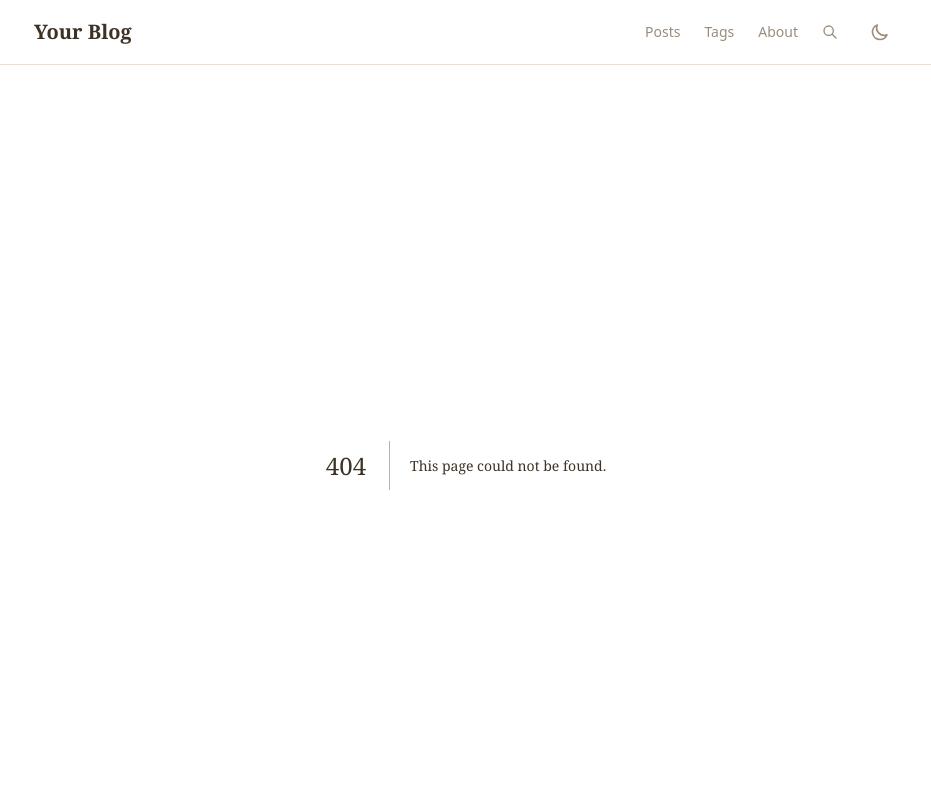
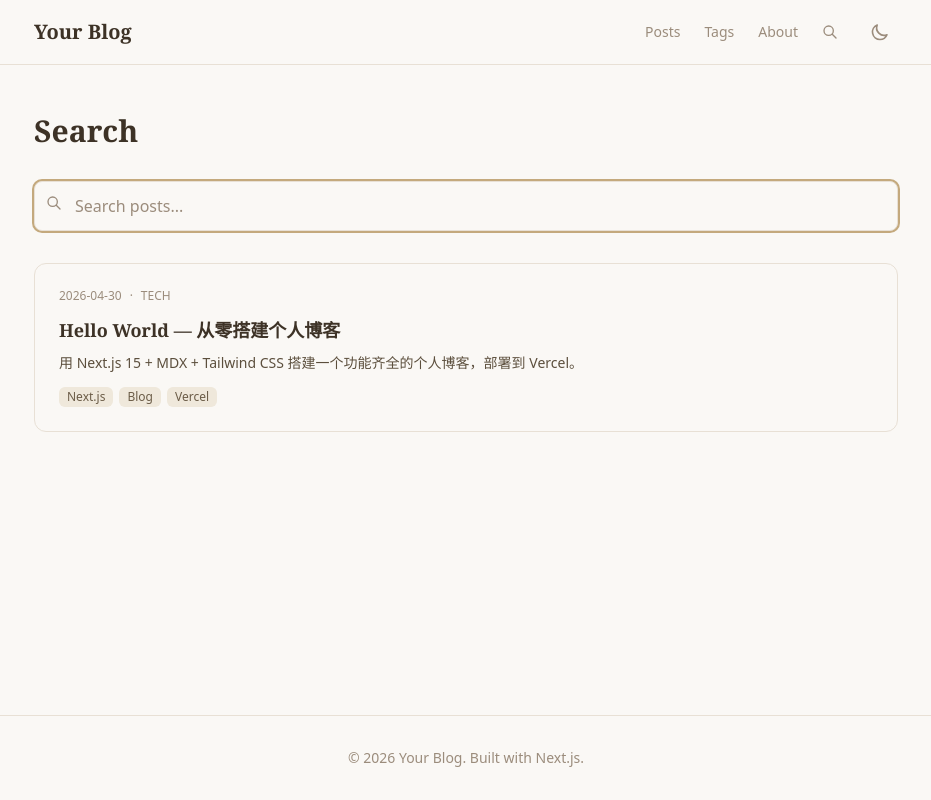
Before and after one commit to cuixiaojun001/blog, a Next.js app: page /search in a window 1280 px wide. Before the commit this address had no page. Shown: the top 800 px of the page, without its empty margins (174-1105 px from the left). Built offline with nearby package versions, Linux system fonts and the light colour scheme.

Commit message:
feat: add search page with fuse.js client-side search
Co-Authored-By: DeepSeek V4 Pro <cuixiaojun002@ke.com>

```diff
--- /dev/null
+++ b/app/search/page.tsx
@@ -0,0 +1,20 @@
+import { getAllPosts } from '@/lib/posts'
+import { SearchBar } from '@/components/search-bar'
+import type { Metadata } from 'next'
+
+export const metadata: Metadata = {
+  title: 'Search',
+}
+
+export default function SearchPage() {
+  const allPosts = getAllPosts()
+
+  return (
+    <div className="max-w-4xl mx-auto px-4 py-12">
+      <h1 className="text-3xl font-bold font-serif text-[rgb(var(--color-heading))] mb-8">
+        Search
+      </h1>
+      <SearchBar allPosts={allPosts} />
+    </div>
+  )
+}
--- /dev/null
+++ b/components/search-bar.tsx
@@ -0,0 +1,61 @@
+'use client'
+
+import { useState, useMemo } from 'react'
+import Fuse from 'fuse.js'
+import type { PostMeta } from '@/lib/posts'
+import { PostCard } from './post-card'
+
+export function SearchBar({ allPosts }: { allPosts: PostMeta[] }) {
+  const [query, setQuery] = useState('')
+
+  const fuse = useMemo(() => new Fuse(allPosts, {
+    keys: ['title', 'excerpt', 'tags', 'category'],
+    threshold: 0.3,
+  }), [allPosts])
+
+  const results = query.trim()
+    ? fuse.search(query).map(r => r.item)
+    : allPosts
+
+  return (
+    <div>
+      <div className="relative mb-8">
+        <input
+          type="text"
+          value={query}
+          onChange={e => setQuery(e.target.value)}
+          placeholder="Search posts..."
+          autoFocus
+          className="w-full px-4 py-3 pl-10 rounded-lg border border-[rgb(var(--color-border))]
+            bg-[rgb(var(--color-bg))] text-[rgb(var(--color-text))]
+            placeholder:text-[rgb(var(--color-muted))]
+            focus:outline-none focus:ring-2 focus:ring-[rgb(var(--color-accent))]"
+        />
+        <svg className="absolute left-3 top-3.5 w-4 h-4 text-[rgb(var(--color-muted))]"
+          fill="none" viewBox="0 0 24 24" stroke="currentColor">
+          <path strokeLinecap="round" strokeLinejoin="round" strokeWidth={2}
+            d="M21 21l-6-6m2-5a7 7 0 11-14 0 7 7 0 0114 0z" />
+        </svg>
+      </div>
+
+      {query && (
+        <p className="text-sm text-[rgb(var(--color-muted))] mb-4">
+          {results.length} {results.length === 1 ? 'result' : 'results'}
+          {query && ` for "${query}"`}
+        </p>
+      )}
+
+      <div className="space-y-4">
+        {results.map(post => (
+          <PostCard key={post.slug} post={post} />
+        ))}
+      </div>
+
+      {results.length === 0 && (
+        <p className="text-center py-12 text-[rgb(var(--color-muted))]">
+          No posts found
+        </p>
+      )}
+    </div>
+  )
+}
```
